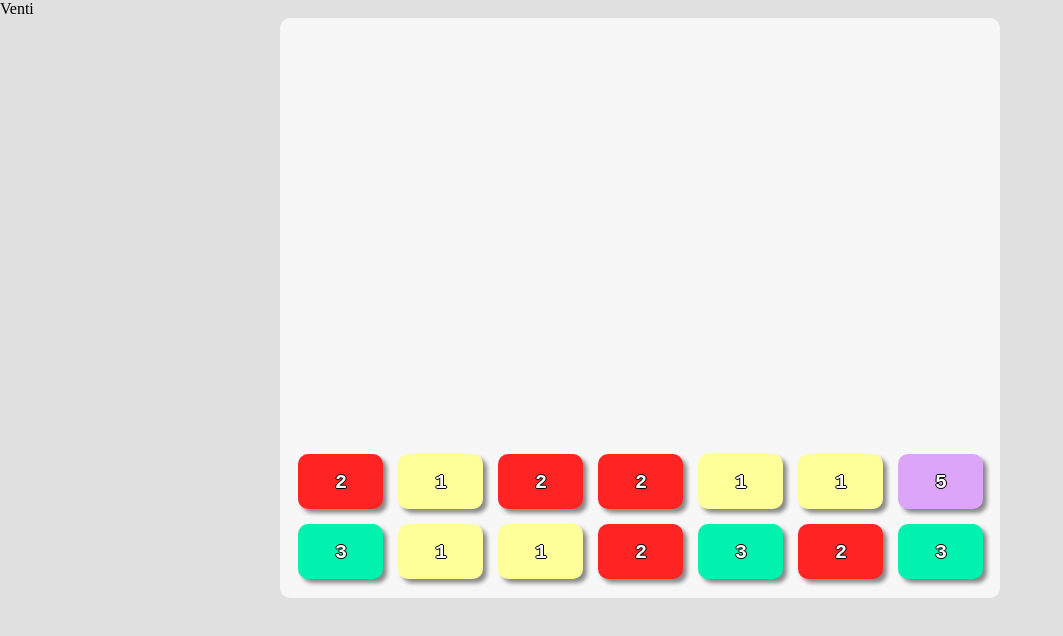
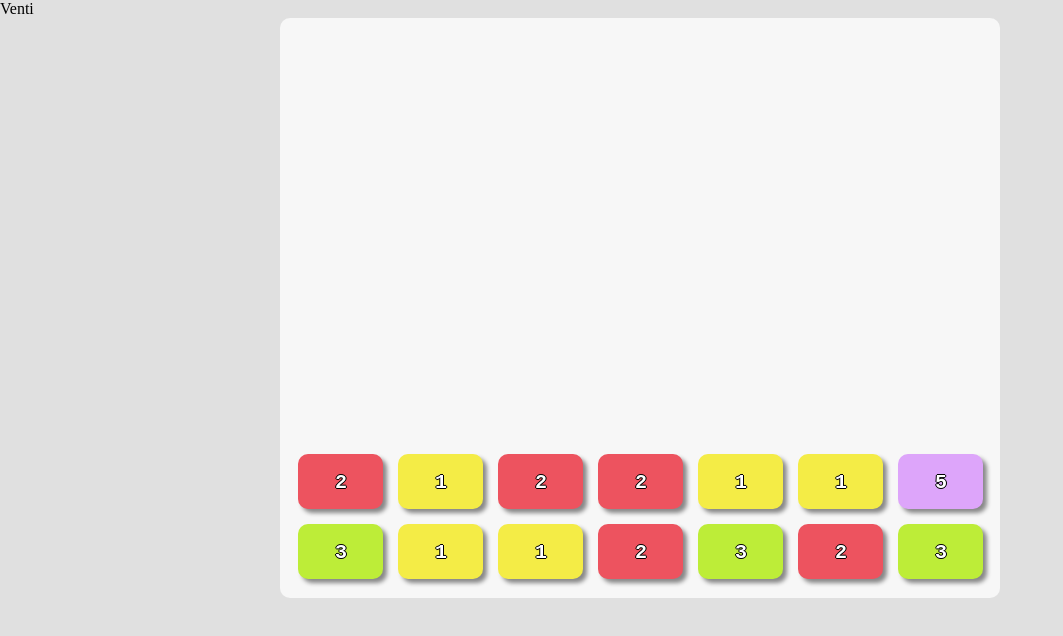
Before and after one commit to chronollama/venti, a website built with webpack: page index.html in a window 1280 px wide. Shown: the whole page, without its empty margins (0-1063 px from the left). Built offline with nearby package versions, Linux system fonts and the light colour scheme.

Commit message:
Color tiles

```diff
--- a/stylesheets/tiles.css
+++ b/stylesheets/tiles.css
@@ -1,13 +1,13 @@
 div.tile.num1 {
-  background: #FFFF99;
+  background: #f4ec46;
 }
 
 div.tile.num2 {
-  background: #FF2424;
+  background: #ed535f;
 }
 
 div.tile.num3 {
-  background: #00F2AE;
+  background: #bded38;
 }
 
 div.tile.num4 {
```
